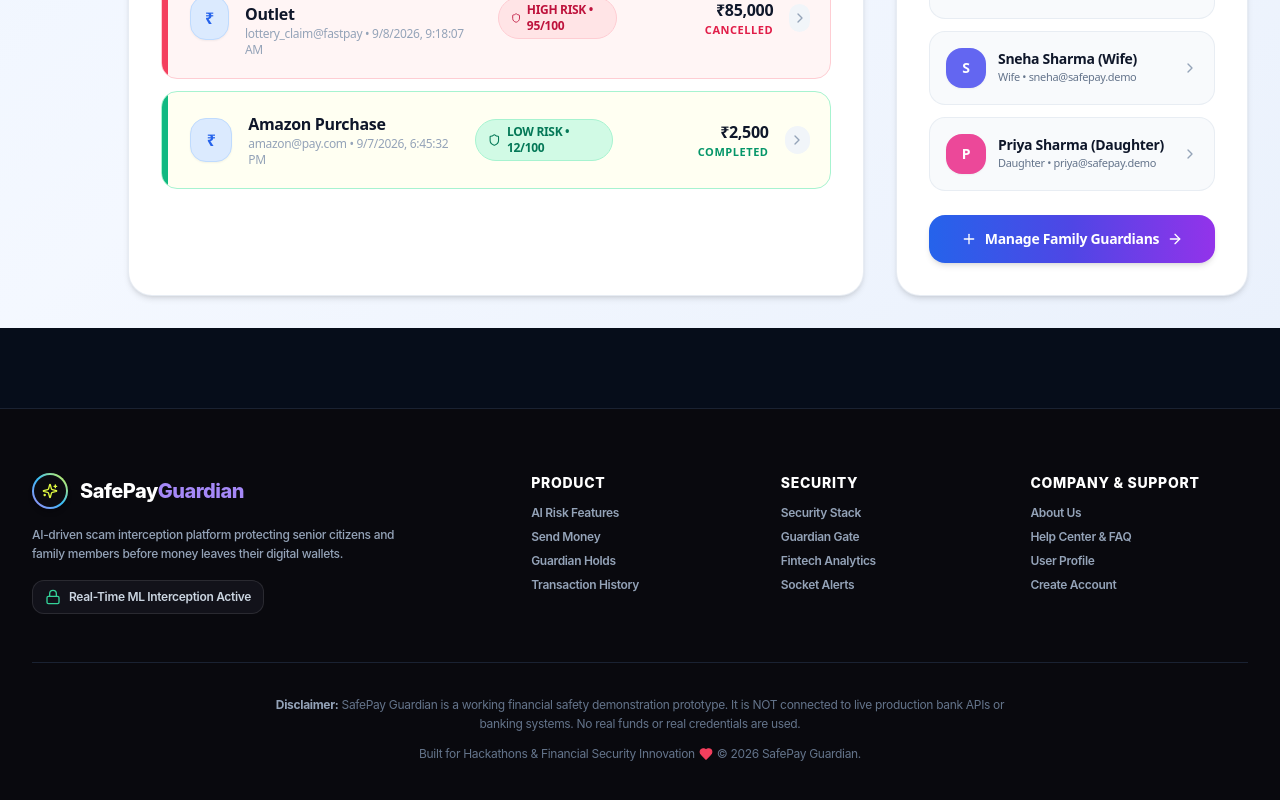
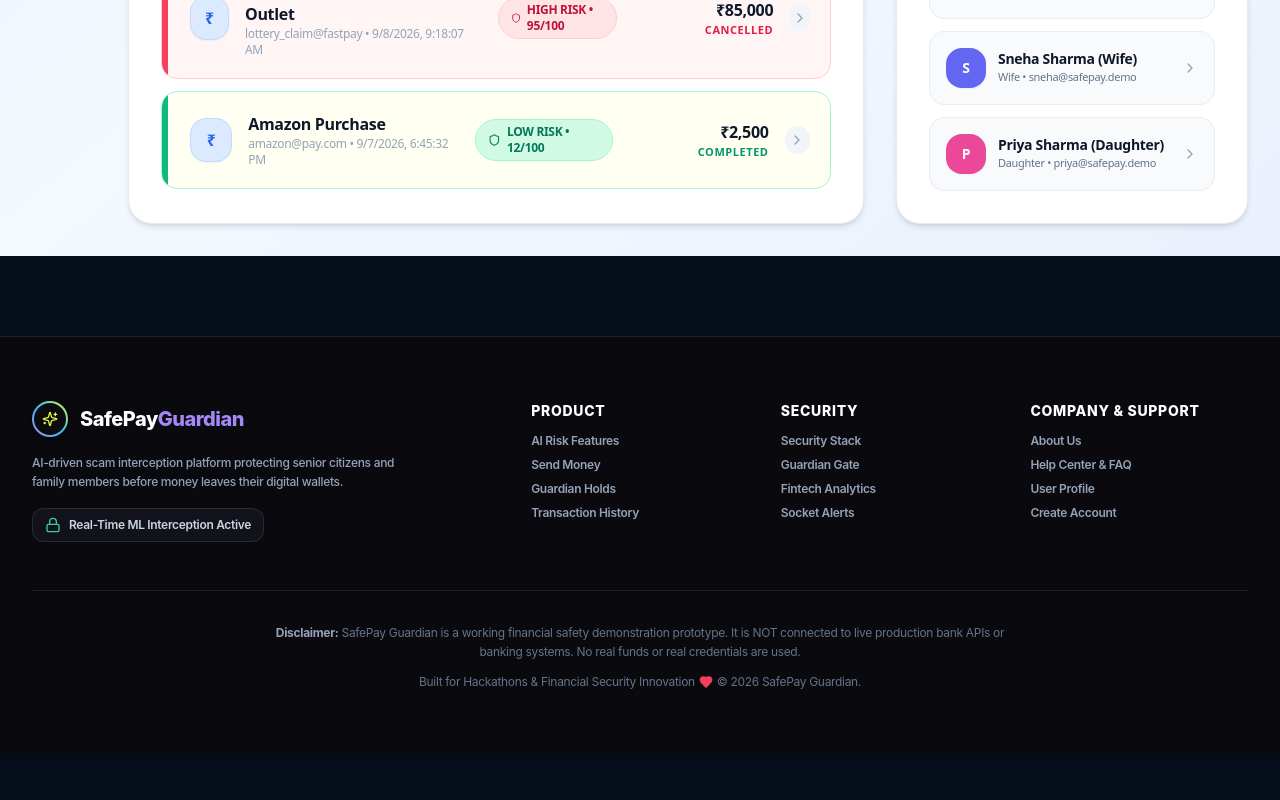
Before and after one commit to srivanjith/Elderly-safe-Guard, a Next.js app in the folder frontend/: page /dashboard in a window 1280 px wide. Shown: the part 849-1649 px from the top of the page. After the commit the page ends 1603 px from the top, so only its background shows below. Built offline with nearby package versions, Linux system fonts and the light colour scheme; no server answers.

Commit message:
Remove Manage Family Guardians button from user dashboard

```diff
--- a/frontend/app/dashboard/page.tsx
+++ b/frontend/app/dashboard/page.tsx
@@ -506,16 +506,6 @@ export default function DashboardPage() {
                 </div>
               </div>
 
-              {/* Manage Guardians Button */}
-              <Link
-                href="/guardians"
-                className="w-full py-3.5 rounded-2xl bg-gradient-to-r from-blue-600 via-indigo-600 to-purple-600 hover:from-blue-500 hover:to-purple-500 text-white font-semibold text-xs sm:text-sm flex items-center justify-center gap-2 transition-all group shadow-md"
-              >
-                <Plus className="w-4 h-4 text-white group-hover:rotate-90 transition-transform duration-300" />
-                <span>Manage Family Guardians</span>
-                <ArrowRight className="w-4 h-4 text-white group-hover:translate-x-1 transition-transform" />
-              </Link>
-
             </div>
 
           </div>
```
